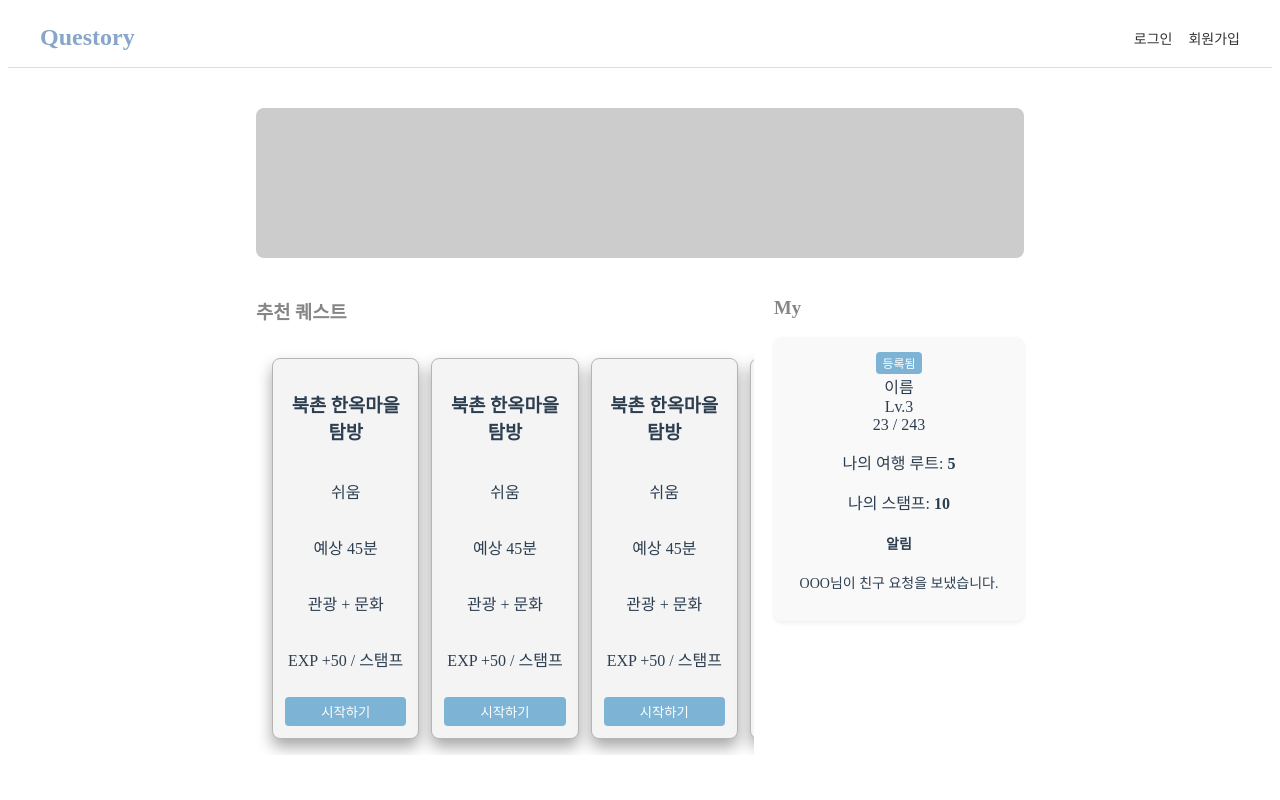
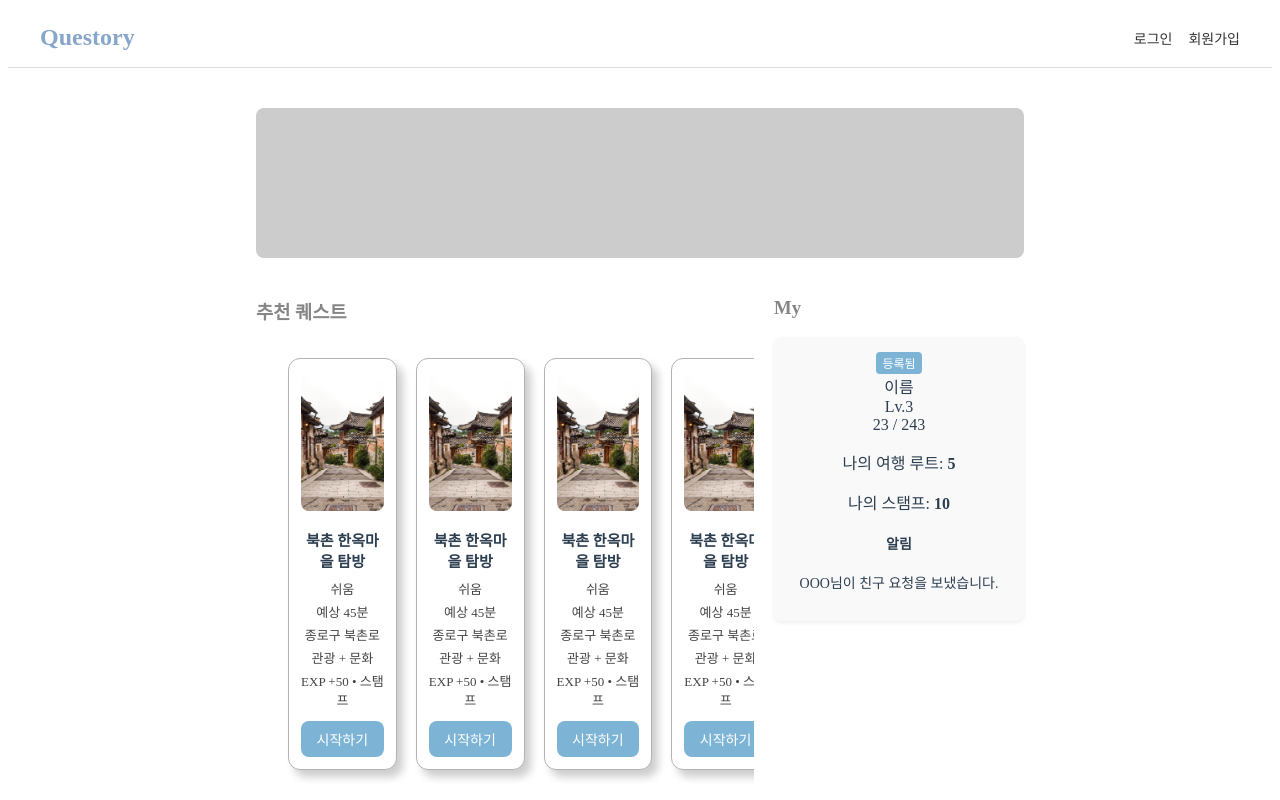
Before and after one commit to Questory04/Questory_FE, a Vue app: page /main in a window 1280 px wide. Shown: the top 800 px of the page. Built offline with nearby package versions, Linux system fonts and the light colour scheme.

Commit message:
style: QuestList 스와이프 스타일 수정

```diff
--- a/src/components/main/QuestList.vue
+++ b/src/components/main/QuestList.vue
@@ -2,20 +2,23 @@
     <section class="section recommend-quests">
         <BasicTitle msg="추천 퀘스트" />
         <Swiper
-            :slides-per-view="1.2"
-            :space-between="12"
+            :slides-per-view="1"
+            :space-between="16"
             :breakpoints="{
-                640: { slidesPerView: 2.2 },
-                1024: { slidesPerView: 3 },
+                640: { slidesPerView: 2, spaceBetween: 35 },
+                1024: { slidesPerView: 3, spaceBetween: 40 },
+                1280: { slidesPerView: 4, spaceBetween: 45 },
             }"
         >
             <SwiperSlide v-for="n in 5" :key="n">
                 <div class="card">
+                    <img class="thumbnail" src="@/assets/images/street-bukchon.jpg" alt="북촌 한옥마을" />
                     <h3>북촌 한옥마을 탐방</h3>
                     <p>쉬움</p>
                     <p>예상 45분</p>
+                    <p>종로구 북촌로</p>
                     <p>관광 + 문화</p>
-                    <p>EXP +50 / 스탬프</p>
+                    <p>EXP +50 • 스탬프</p>
                     <button>시작하기</button>
                 </div>
             </SwiperSlide>
@@ -44,15 +47,35 @@ export default {
 }
 
 .card {
-    flex: 1;
+    width: 100%;
     display: flex;
     flex-direction: column;
     justify-content: space-between;
-    background: #f4f4f4;
+    background: #ffffff;
     padding: 12px;
+    border-radius: 12px;
+    border: 1px solid #b3b3b3;
+    box-shadow: 6px 7px 8px rgb(0 0 0 / 20%);
+}
+
+.thumbnail {
+    width: 100%;
+    height: 140px;
+    object-fit: cover;
     border-radius: 8px;
-    border: 1px solid #b5b5b5;
-    box-shadow: rgba(0, 0, 0, 0.35) 0px 8px 15px;
+    margin-bottom: 12px;
+}
+
+.card h3 {
+    font-size: 15px;
+    font-weight: 600;
+    margin: 6px 0;
+}
+
+.card p {
+    font-size: 13px;
+    margin: 2px 0;
+    color: #444;
 }
 
 .card button {
@@ -60,12 +83,22 @@ export default {
     background: #7db4d5;
     color: white;
     border: none;
-    padding: 5px 10px;
+    padding: 8px 12px;
     cursor: pointer;
-    border-radius: 4px;
+    border-radius: 8px;
+    font-size: 14px;
+    transition: background 0.2s ease;
+}
+
+.card button:hover {
+    background: #5da0c4;
 }
 
 ::v-deep(.swiper-horizontal) {
+    padding: 0 1rem;
+}
+
+::v-deep(.swiper-wrapper) {
     padding: 1rem;
 }
 </style>
```
